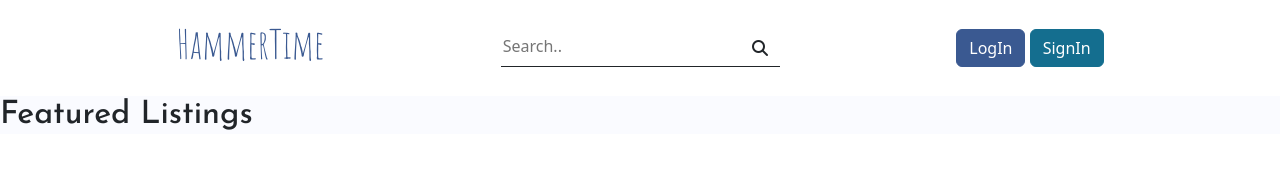
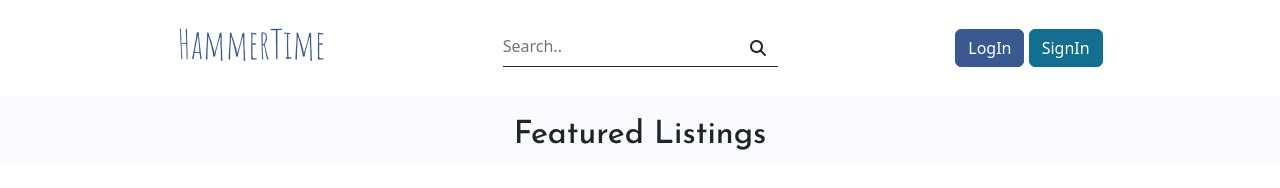
Before and after one commit to krialex/SemesterProject2, a website: page index.html in a window 1280 px wide. Drawn offline with Linux system fonts and the light colour scheme.

Commit message:
scss folders imported

```diff
--- a/src/styles/_header.scss
+++ b/src/styles/_header.scss
@@ -4,3 +4,10 @@ header {
   align-items: center;
   margin: 20px auto;
 }
+
+h1 {
+  font-family: $primaryFont;
+  font-weight: 400;
+  font-style: normal;
+  color: $primary;
+}
--- a/src/styles/main.scss
+++ b/src/styles/main.scss
@@ -8,6 +8,17 @@ $secondary: #146e8f;
 
 @import 'header';
 @import 'search';
+
+* {
+  margin: 0;
+  padding: 0;
+  box-sizing: border-box;
+}
+
+html,
+body {
+  height: 100%;
+}
 
 h1 {
   font-family: $primaryFont;
@@ -20,4 +31,7 @@ main {
   font-family: $secondaryFont;
   font-optical-sizing: auto;
   background-color: #fafbff;
+  display: flex;
+  justify-content: center;
+  padding-top: 20px;
 }
```
Also changed, not shown: dist/styles/main.css, src/js/api/auth/index.js (added), src/js/main.js (added), src/js/main.test.js (added), src/js/script.test.js (deleted), 1 other file.
